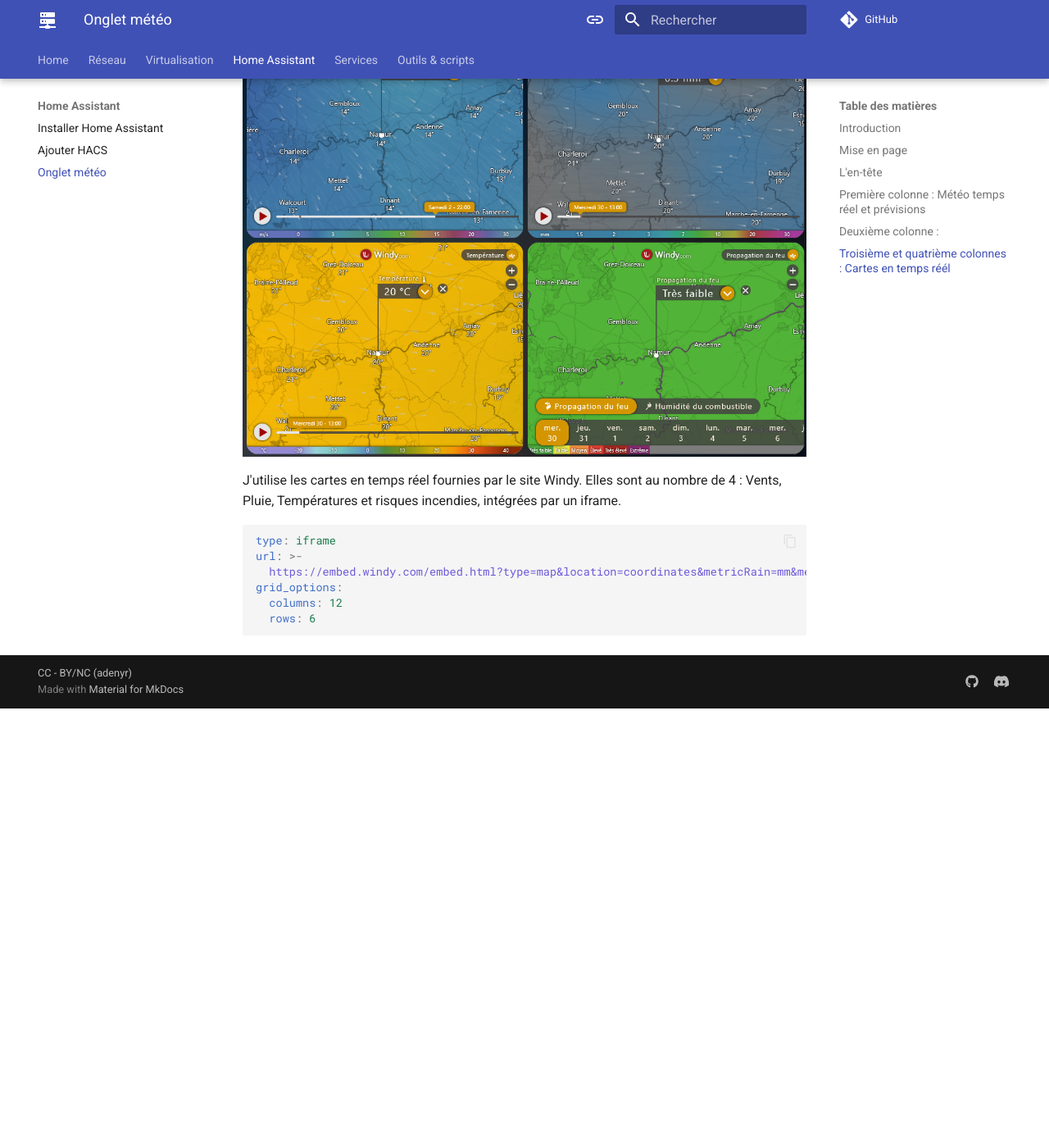
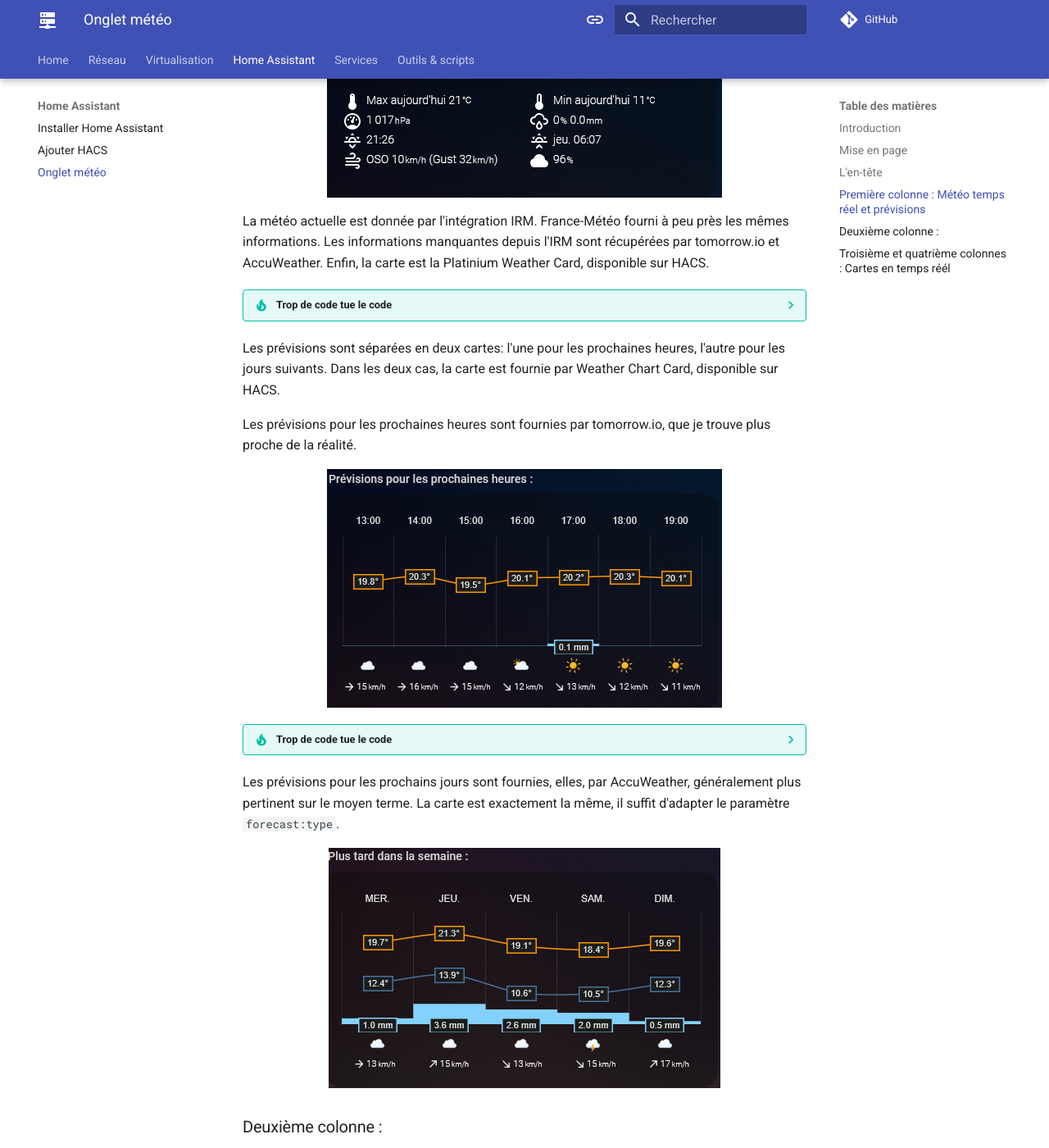
Before and after one commit to adenyrr/become.sh, an MkDocs documentation site: the page built from docs/hassio/meteo.md, in a window 1280 px wide and 1400 px high, scrolled down 1370 px. Shown: the whole window at 82% size. Built offline with MkDocs 1.6.1 and Material for MkDocs 9.7.7, drawn with Linux system fonts in a browser that asks for light colours; plug-ins that fetch from the network failed and are left out; comment, search, counter and statistics services are not loaded; before the commit the page ends 2234 px from its top, so only the background shows below that.

Commit message:
ajout des cartes météo platinium et weather cart

````diff
--- a/docs/hassio/meteo.md
+++ b/docs/hassio/meteo.md
@@ -41,6 +41,119 @@
 
 ### Première colonne : Météo temps réel et prévisions
 
+<figure markdown="span">
+  ![Radars](https://raw.githubusercontent.com/adenyrr/become.sh/refs/heads/main/docs/assets/hassio/meteonow.png)
+</figure>
+
+La météo actuelle est donnée par l'intégration IRM. France-Météo fourni à peu près les mêmes informations. Les informations manquantes depuis l'IRM sont récupérées par tomorrow.io et AccuWeather. Enfin, la carte est la Platinium Weather Card, disponible sur HACS.
+
+??? tip "Trop de code tue le code"
+
+    ```yaml
+    custom1_icon: mdi:cloud
+    custom1_units: "%"
+    custom1_value: sensor.maison_couverture_nuageuse
+    entity_apparent_temp: sensor.maison_temperature_apparente
+    entity_fire_danger: sensor.tomorrow_io_maison_indice_d_incendie
+    entity_forecast_icon: weather.maison
+    entity_forecast_max: sensor.maison_realfeel_temperature_max_day_0
+    entity_forecast_min: sensor.maison_realfeel_temperature_min_day_0
+    entity_humidity: sensor.namur_belgium_humidite
+    entity_pop: sensor.maison_precipitation
+    entity_pos: sensor.maison_precipitation
+    entity_pressure: sensor.maison_current_pressure
+    entity_summary: sensor.maison_condition_day_0
+    entity_sun: sun.sun
+    entity_temperature: sensor.maison_temperature
+    entity_uv_alert_summary: sensor.maison_current_uv_index
+    entity_wind_bearing: sensor.maison_current_wind_bearing
+    entity_wind_gust: sensor.maison_vitesse_des_rafales
+    entity_wind_speed: sensor.maison_current_wind_speed
+    option_locale: fr
+    section_order:
+      - overview
+      - extended
+      - slots
+      - daily_forecast
+    show_section_extended: false
+    slot_l1: forecast_max
+    slot_l2: pressure
+    slot_l3: sun_next
+    slot_l4: wind
+    slot_l5: remove
+    slot_l6: remove
+    slot_l7: remove
+    slot_l8: remove
+    slot_r1: forecast_min
+    slot_r2: popforecast
+    slot_r3: sun_following
+    slot_r4: custom1
+    slot_r5: remove
+    slot_r6: remove
+    slot_r7: remove
+    slot_r8: remove
+    text_card_title: Météo actuelle
+    type: custom:platinum-weather-card
+    ```
+
+Les prévisions sont séparées en deux cartes: l'une pour les prochaines heures, l'autre pour les jours suivants. Dans les deux cas, la carte est fournie par Weather Chart Card, disponible sur HACS.
+
+Les prévisions pour les prochaines heures sont fournies par tomorrow.io, que je trouve plus proche de la réalité.
+
+<figure markdown="span">
+  ![Radars](https://raw.githubusercontent.com/adenyrr/become.sh/refs/heads/main/docs/assets/hassio/forecasthours.png)
+</figure>
+
+??? tip "Trop de code tue le code"
+
+    ```yaml
+    type: custom:weather-chart-card
+    entity: weather.tomorrow_io_maison_daily
+    show_main: false
+    show_temperature: false
+    show_current_condition: false
+    show_attributes: false
+    show_time: false
+    show_time_seconds: false
+    show_day: false
+    show_date: false
+    show_humidity: false
+    show_pressure: false
+    show_wind_direction: true
+    show_wind_speed: true
+    show_sun: true
+    show_feels_like: false
+    show_dew_point: false
+    show_wind_gust_speed: false
+    show_visibility: false
+    show_last_changed: false
+    use_12hour_format: false
+    icons_size: 25
+    animated_icons: true
+    icon_style: style1
+    autoscroll: true
+    forecast:
+      precipitation_type: rainfall
+      show_probability: false
+      labels_font_size: "11"
+      precip_bar_size: "100"
+      style: style1
+      show_wind_forecast: true
+      condition_icons: true
+      round_temp: false
+      type: hourly
+      number_of_forecasts: "0"
+      disable_animation: false
+    units:
+      speed: ""
+    ```
+
+Les prévisions pour les prochains jours sont fournies, elles, par AccuWeather, généralement plus pertinent sur le moyen terme. La carte est exactement la même, il suffit d'adapter le paramètre `forecast:type`.
+
+<figure markdown="span">
+  ![Radars](https://raw.githubusercontent.com/adenyrr/become.sh/refs/heads/main/docs/assets/hassio/forecastdays.png)
+</figure>
+
 
 
 ### Deuxième colonne :
````
